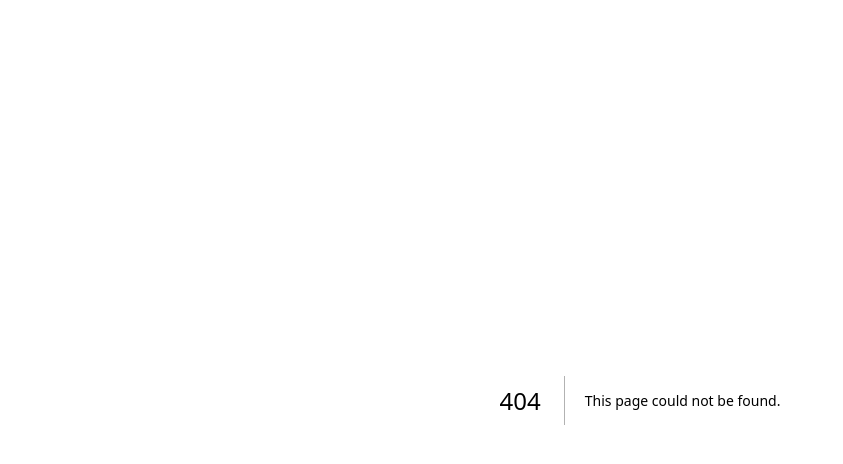
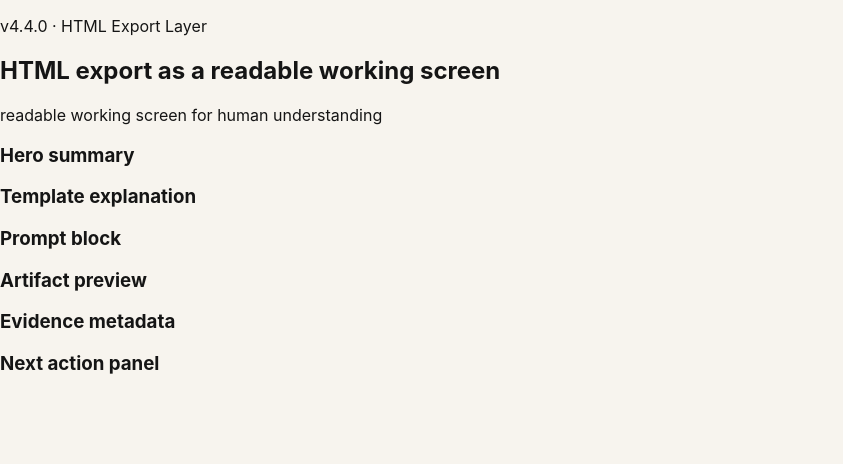
Before and after one commit to kolundzic/andyai-visual-studio, a Next.js app: page /html-export in a window 1280 px wide. Before the commit this address had no page. Shown: the top 464 px of the page, without its empty margins (0-843 px from the left). Built offline with nearby package versions, Linux system fonts and the light colour scheme.

Commit message:
v4.4.0 HTML Export Layer

```diff
--- /dev/null
+++ b/app/html-export/page.tsx
@@ -0,0 +1,5 @@
+import HtmlExportPreview from "../../components/HtmlExportPreview";
+
+export default function HtmlExportPage() {
+  return <HtmlExportPreview />;
+}
--- /dev/null
+++ b/components/HtmlExportPreview.tsx
@@ -0,0 +1,16 @@
+import { htmlExportContract, htmlExportSections } from "../lib/html-export";
+
+export default function HtmlExportPreview() {
+  return (
+    <section className="studio-panel">
+      <p className="eyebrow">v4.4.0 · HTML Export Layer</p>
+      <h1>HTML export as a readable working screen</h1>
+      <p className="muted">{htmlExportContract.goal}</p>
+      <div className="grid two">
+        {htmlExportSections.map((section) => (
+          <article className="card" key={section}><h3>{section}</h3></article>
+        ))}
+      </div>
+    </section>
+  );
+}
--- /dev/null
+++ b/lib/html-export.ts
@@ -0,0 +1,13 @@
+export const htmlExportSections = [
+  "Hero summary",
+  "Template explanation",
+  "Prompt block",
+  "Artifact preview",
+  "Evidence metadata",
+  "Next action panel",
+];
+
+export const htmlExportContract = {
+  format: "html",
+  goal: "readable working screen for human understanding",
+};
```
Also changed, not shown: 2 other files (tests, documents, lock files or other folders).
